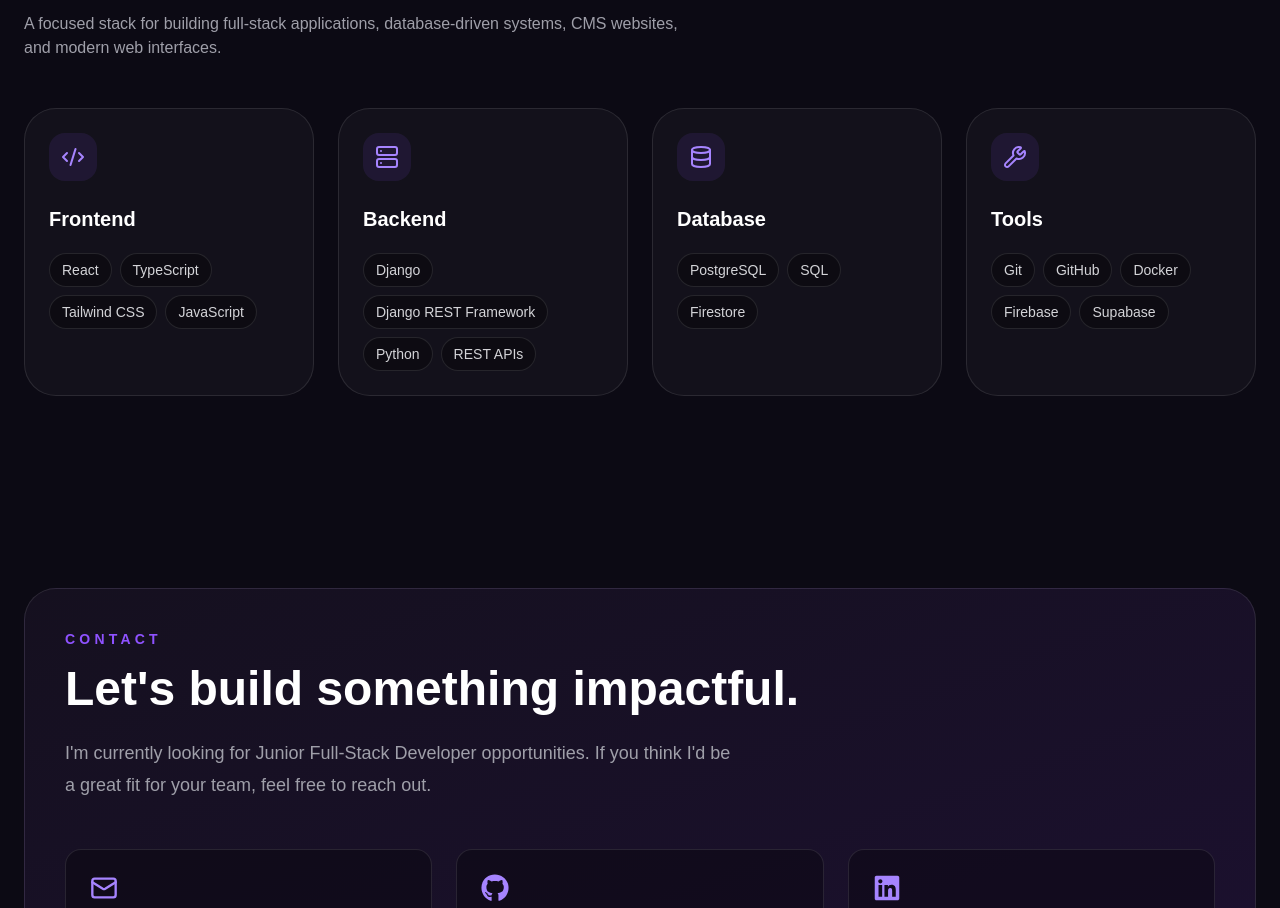
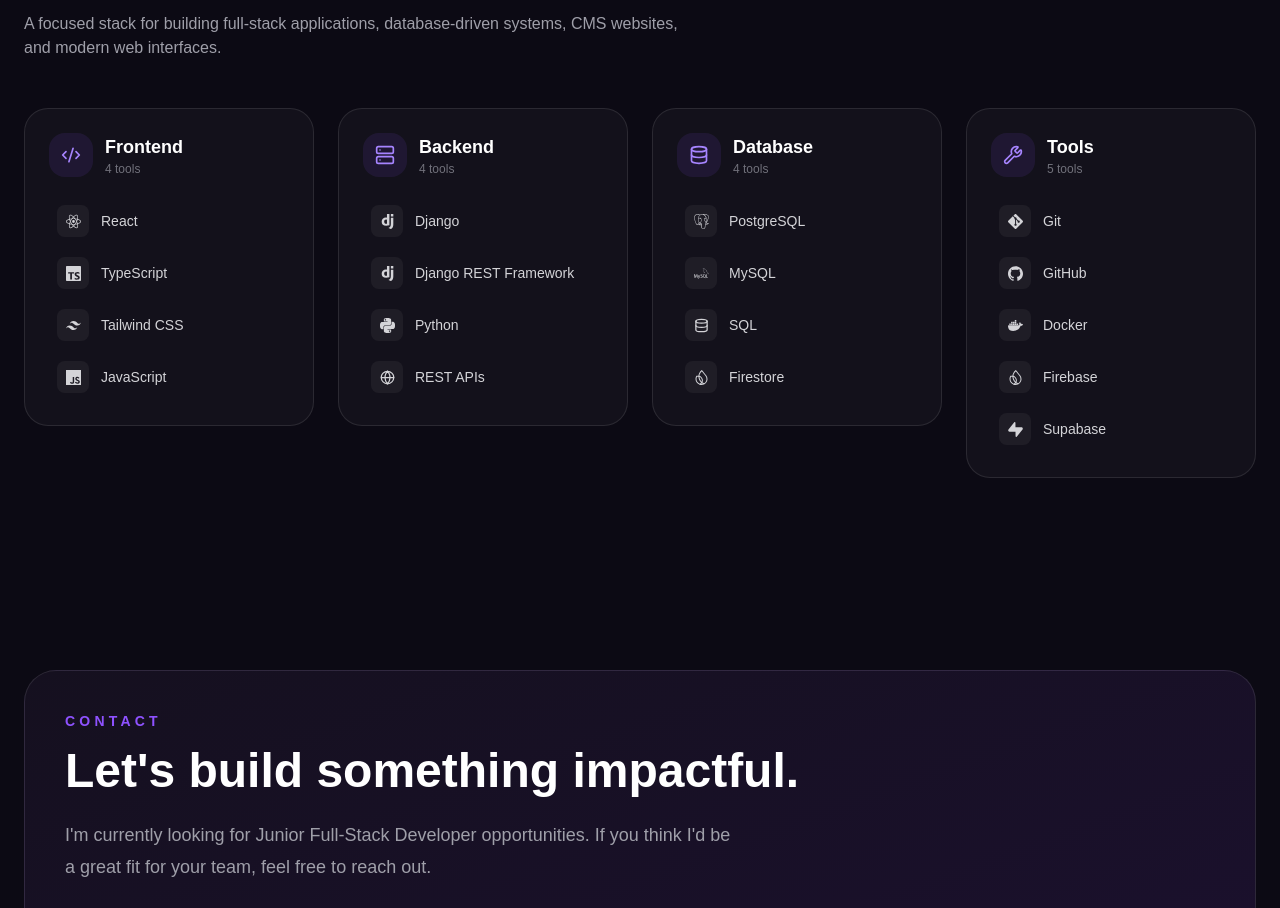
Before and after one commit to quintuckyy/Portfolio, a Next.js app: page / in a window 1280 px wide. Shown: the part 3182-4090 px from the top of the page. Built offline with nearby package versions, Linux system fonts and the light colour scheme.

Commit message:
Refactor skills section

```diff
--- a/components/Skills.tsx
+++ b/components/Skills.tsx
@@ -1,11 +1,47 @@
-import { Code2, Database, Server, Wrench } from "lucide-react";
+import { Code2, Database, Globe, Server, Wrench, type LucideIcon } from "lucide-react";
+import {
+  SiDjango,
+  SiDocker,
+  SiFirebase,
+  SiGit,
+  SiGithub,
+  SiJavascript,
+  SiMysql,
+  SiPostgresql,
+  SiPython,
+  SiReact,
+  SiSupabase,
+  SiTailwindcss,
+  SiTypescript,
+} from "react-icons/si";
+import type { IconType } from "react-icons";
 import { skills } from "@/data/portfolio";
 
-const skillIcons = {
+const categoryIcons = {
   Frontend: Code2,
   Backend: Server,
   Database: Database,
   Tools: Wrench,
+};
+
+const skillIcons: Record<string, IconType | LucideIcon> = {
+  React: SiReact,
+  TypeScript: SiTypescript,
+  "Tailwind CSS": SiTailwindcss,
+  JavaScript: SiJavascript,
+  Django: SiDjango,
+  "Django REST Framework": SiDjango,
+  Python: SiPython,
+  "REST APIs": Globe,
+  PostgreSQL: SiPostgresql,
+  MySQL: SiMysql,
+  SQL: Database,
+  Firestore: SiFirebase,
+  Git: SiGit,
+  GitHub: SiGithub,
+  Docker: SiDocker,
+  Firebase: SiFirebase,
+  Supabase: SiSupabase,
 };
 
 export default function Skills() {
@@ -27,32 +63,44 @@
           </p>
         </div>
 
-        <div className="grid gap-6 md:grid-cols-2 lg:grid-cols-4">
+        <div className="grid items-start gap-6 sm:grid-cols-2 lg:grid-cols-4">
           {Object.entries(skills).map(([category, items]) => {
-            const Icon = skillIcons[category as keyof typeof skillIcons];
+            const CategoryIcon =
+              categoryIcons[category as keyof typeof categoryIcons];
 
             return (
               <div
                 key={category}
-                className="rounded-4xl border border-white/10 bg-white/3 p-6 transition hover:border-violet-500/60 hover:bg-violet-500/3"
+                className="rounded-3xl border border-white/10 bg-white/3 p-6 transition hover:border-violet-500/40"
               >
-                <div className="mb-6 flex h-12 w-12 items-center justify-center rounded-2xl bg-violet-500/10 text-violet-400">
-                  <Icon size={24} />
+                <div className="flex items-center gap-3">
+                  <div className="flex h-11 w-11 shrink-0 items-center justify-center rounded-2xl bg-violet-500/10 text-violet-400">
+                    <CategoryIcon size={20} />
+                  </div>
+                  <div>
+                    <h3 className="text-lg font-bold text-white">{category}</h3>
+                    <p className="text-xs text-zinc-500">
+                      {items.length} {items.length === 1 ? "tool" : "tools"}
+                    </p>
+                  </div>
                 </div>
 
-                <h3 className="mb-5 text-xl font-bold text-white">
-                  {category}
-                </h3>
+                <div className="mt-5 flex flex-col gap-1">
+                  {items.map((skill) => {
+                    const SkillIcon = skillIcons[skill] ?? Code2;
 
-                <div className="flex flex-wrap gap-2">
-                  {items.map((skill) => (
-                    <span
-                      key={skill}
-                      className="rounded-full border border-white/10 bg-black/30 px-3 py-1.5 text-sm text-zinc-300"
-                    >
-                      {skill}
-                    </span>
-                  ))}
+                    return (
+                      <div
+                        key={skill}
+                        className="flex items-center gap-3 rounded-xl px-2 py-2 transition hover:bg-white/5"
+                      >
+                        <div className="flex h-8 w-8 shrink-0 items-center justify-center rounded-lg bg-white/5 text-zinc-300">
+                          <SkillIcon size={15} />
+                        </div>
+                        <span className="text-sm text-zinc-300">{skill}</span>
+                      </div>
+                    );
+                  })}
                 </div>
               </div>
             );
--- a/data/portfolio.ts
+++ b/data/portfolio.ts
@@ -52,7 +52,7 @@
 export const skills = {
   Frontend: ["React", "TypeScript", "Tailwind CSS", "JavaScript"],
   Backend: ["Django", "Django REST Framework", "Python", "REST APIs"],
-  Database: ["PostgreSQL", "SQL", "Firestore"],
+  Database: ["PostgreSQL", "MySQL", "SQL", "Firestore"],
   Tools: ["Git", "GitHub", "Docker", "Firebase", "Supabase"],
 
 };
```
